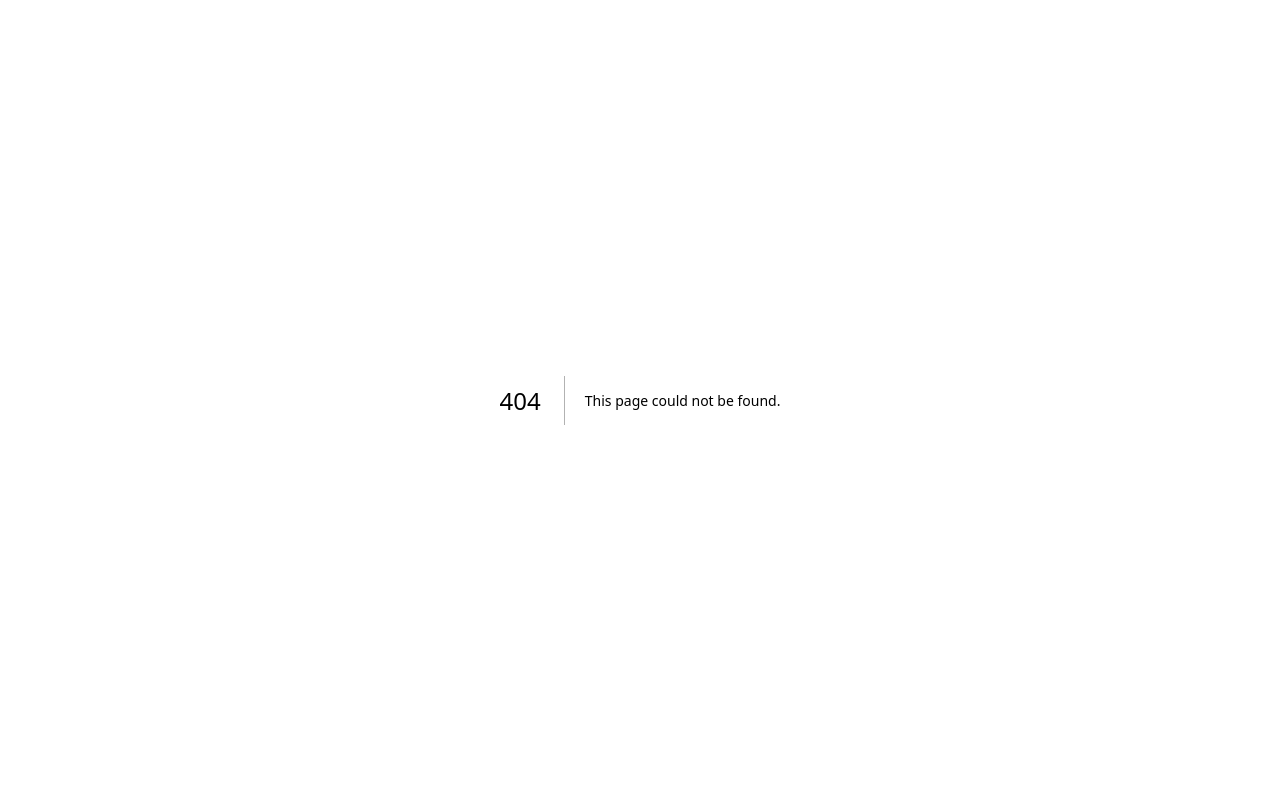
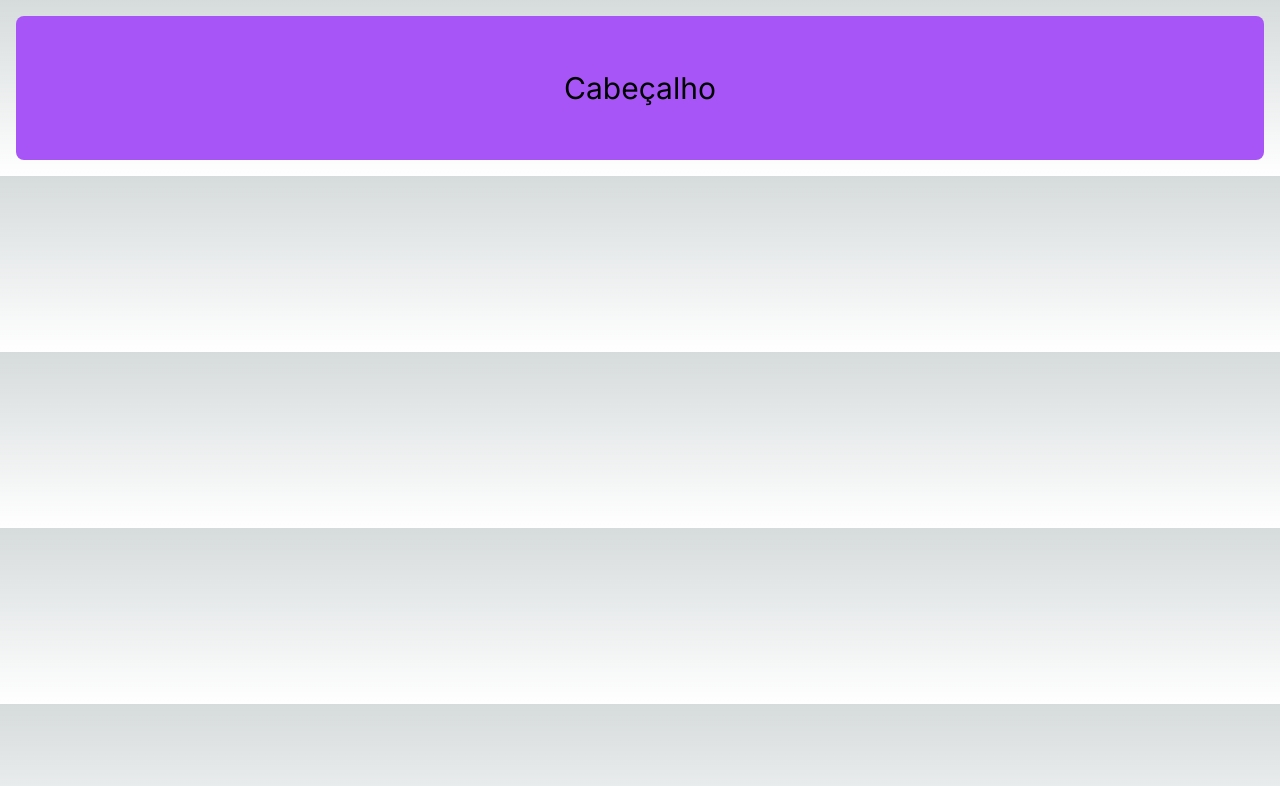
Before and after one commit to israelbulcaotavares/react-fundamentos-cod3r, a Next.js app: page /fundamentos/pagina in a window 1280 px wide. Before the commit this address had no page. Shown: the top 786 px of the page. Built offline with nearby package versions, Linux system fonts and the light colour scheme.

Commit message:
cabecalho

```diff
--- /dev/null
+++ b/src/app/fundamentos/pagina/page.tsx
@@ -0,0 +1,8 @@
+import Cabecalho from "@/components/pages/Cabecalho";
+
+export default function Page() {
+    return (
+    <div className={'p-4'}>
+        <Cabecalho/>
+    </div>)
+}
--- /dev/null
+++ b/src/components/pages/Cabecalho.tsx
@@ -0,0 +1,9 @@
+export default function Cabecalho() {
+  return (
+    <div
+      className={`flex justify-center items-center h-36 bg-purple-500 text-3xl rounded-lg`}
+    >
+      Cabeçalho
+    </div>
+  );
+}
```
